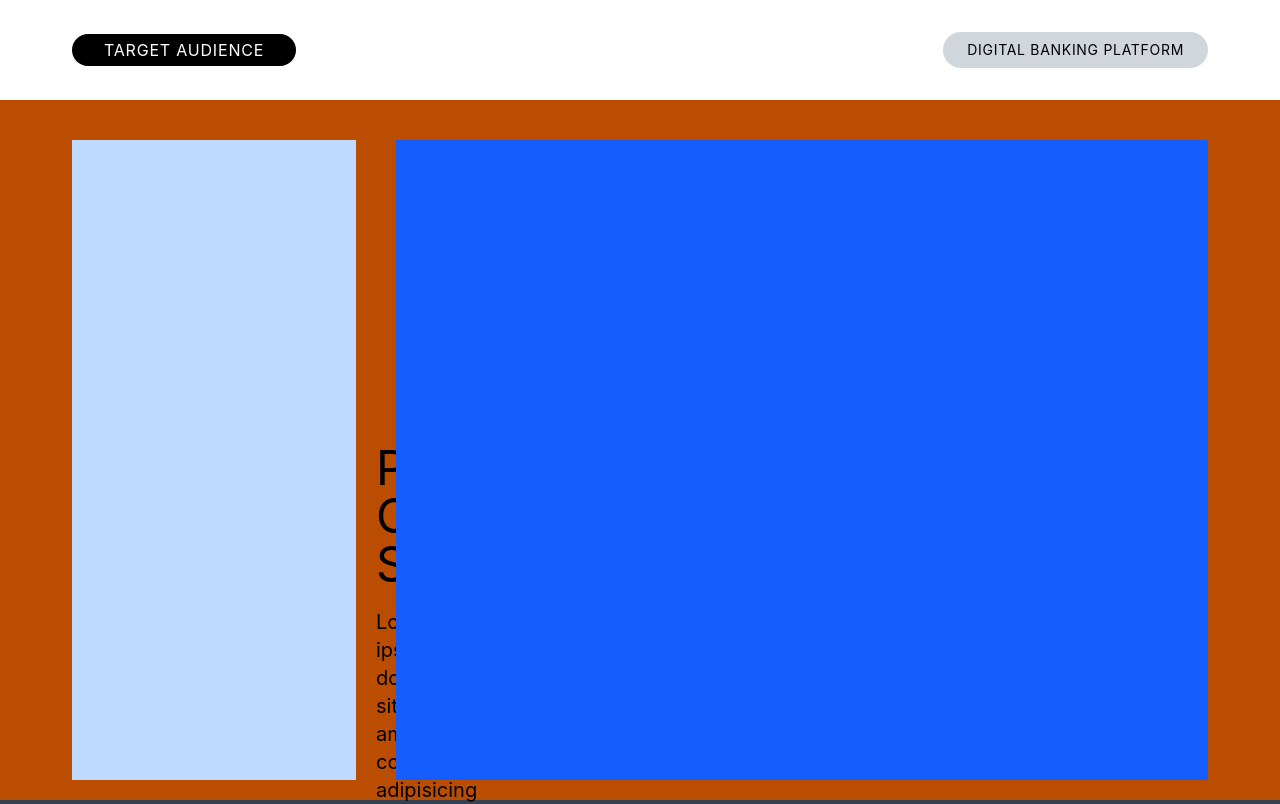
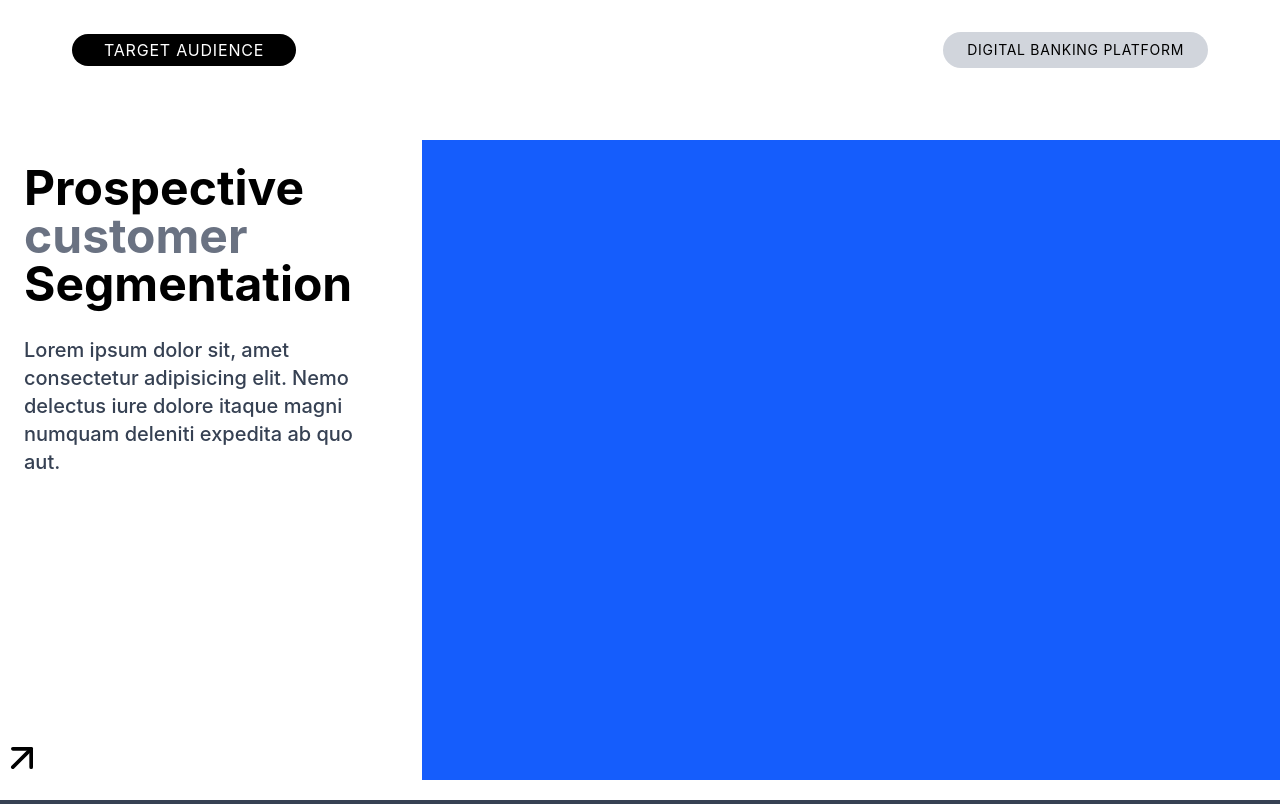
Before and after one commit to sumitsingh7973/MERN-journey, a React (Vite) app in the folder ui-project/: page / in a window 1280 px wide. Shown: the top 804 px of the page. Built offline with nearby package versions, Linux system fonts and the light colour scheme.

Commit message:
'updated-files'

```diff
--- a/ui-project/src/components/Section1/LeftContent.jsx
+++ b/ui-project/src/components/Section1/LeftContent.jsx
@@ -1,16 +1,16 @@
 import React from 'react'
-import {MoveUpRight} from 'lucide-react';
+import {ArrowUpRight} from 'lucide-react';
 
 
 const LeftContent = () => {
   return (
-    <div className='h-full flex  flex-col justify-between w-1/4 bg-blue-200 '>
-          <div className='p-76'>
-            <h3 className='text-5xl bold mb-5'>Prospective <br /><span> Customer</span>  <br />Segmentation</h3>
-            <p className='text-xl'>Lorem ipsum dolor sit, amet consectetur adipisicing elit. Nemo delectus iure dolore itaque magni numquam deleniti expedita ab quo aut.</p>
+    <div className='h-full flex  flex-col justify-between w-1/3 '>
+          <div className='p-6'>
+            <h3 className='text-5xl font-bold mb-7'>Prospective <br /><span className='text-gray-500 '> customer</span>  <br />Segmentation</h3>
+            <p className='text-xl font-medium text-gray-700'>Lorem ipsum dolor sit, amet consectetur adipisicing elit. Nemo delectus iure dolore itaque magni numquam deleniti expedita ab quo aut.</p>
           </div>
-         <div className=''>
-        <MoveUpRight  />
+         <div className="">
+        <ArrowUpRight size={44} />
         </div>
     </div>
 
--- a/ui-project/src/components/Section1/Page1Content.jsx
+++ b/ui-project/src/components/Section1/Page1Content.jsx
@@ -4,7 +4,7 @@ import RightContent from './RightContent'
 
 const Page1Content = () => {
   return (
-    <div className='py-10 flex  items-center gap-10 h-[90vh] bg-amber-700 px-18'>
+    <div className='py-10 flex  items-center gap-10 h-[90vh]'>
       <LeftContent/>
       <RightContent/>
     </div>
```
